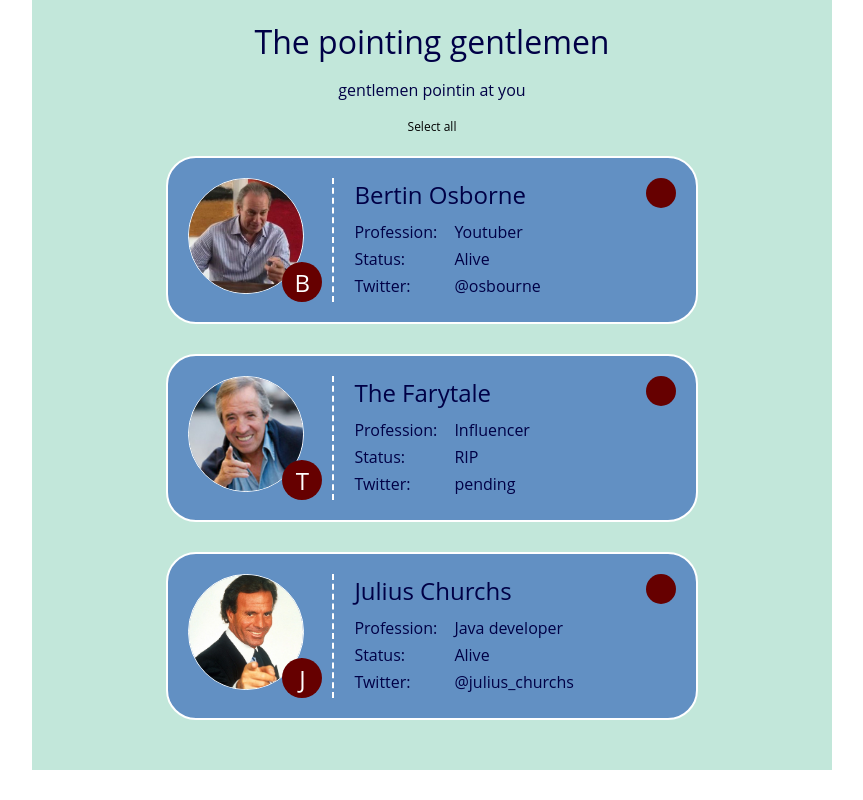
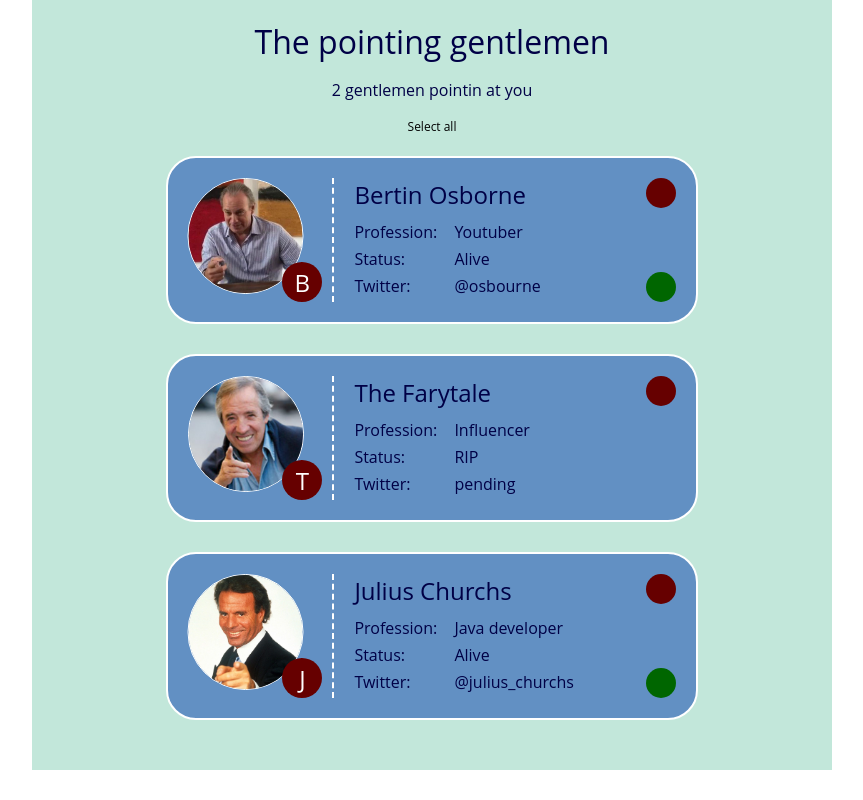
Before and after one commit to Marianlopig/202204-w4ch1-marian-lopez, a React (Create React App) app: page / in a window 1280 px wide. Shown: the whole page, without its empty margins (208-1071 px from the left). Built offline with nearby package versions, Linux system fonts and the light colour scheme.

Commit message:
select señores from the card

```diff
--- a/src/App.js
+++ b/src/App.js
@@ -1,11 +1,11 @@
-// import { useState } from "react";
+import { useState } from "react";
 import Gentleman from "./components/Gentleman/Gentleman";
 import Button from "./components/Button/Button";
 import Text from "./components/Text/Text";
-import gentlemens from "./gentlemen";
+import gentlemenData from "./gentlemen";
 
 function App() {
-  // const [gentlemen, setGentlemen] = useState(gentlemens);
+  const [gentlemen, setGentlemen] = useState(gentlemenData);
 
   return (
     <>
@@ -14,13 +14,24 @@ function App() {
           <h1 className="main-title">The pointing gentlemen</h1>
         </header>
         <section className="controls">
-          <Text />
+          <Text
+            number={gentlemen.filter((gentleman) => gentleman.selected).length}
+          />
           <Button />
         </section>
         <main className="main">
           <ul className="gentlemen">
-            {gentlemens.map((gentleman) => {
-              return <Gentleman key={gentlemens.id} gentleman={gentleman} />;
+            {gentlemen.map((gentleman) => {
+              return (
+                <Gentleman
+                  key={gentlemen.id}
+                  gentleman={gentleman}
+                  action={() => {
+                    gentleman.selected = !gentleman.selected;
+                    setGentlemen([...gentlemen]);
+                  }}
+                />
+              );
             })}
           </ul>
         </main>
--- a/src/components/Gentleman/Gentleman.js
+++ b/src/components/Gentleman/Gentleman.js
@@ -1,6 +1,9 @@
-const Gentleman = ({ gentleman }) => {
+const Gentleman = ({ gentleman, action }) => {
   return (
-    <li className="gentleman">
+    <li
+      className={"gentleman" + (gentleman.selected ? " selected" : "")}
+      onClick={action}
+    >
       <div className="gentleman__avatar-container">
         <img
           className="gentleman__avatar"
```
